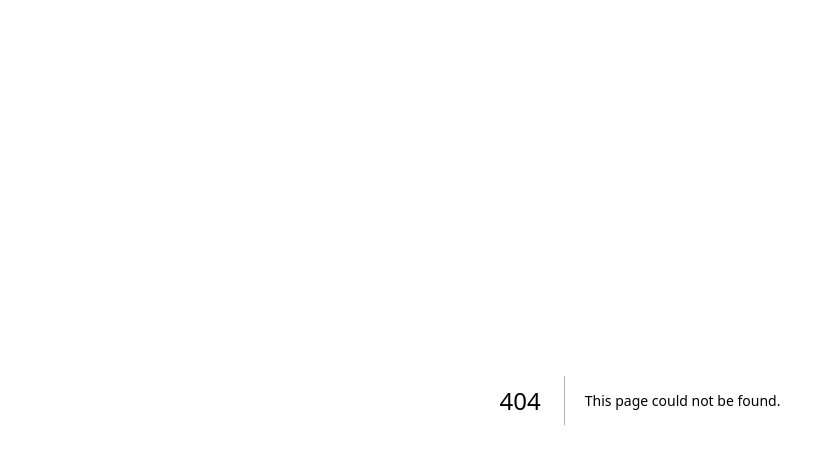
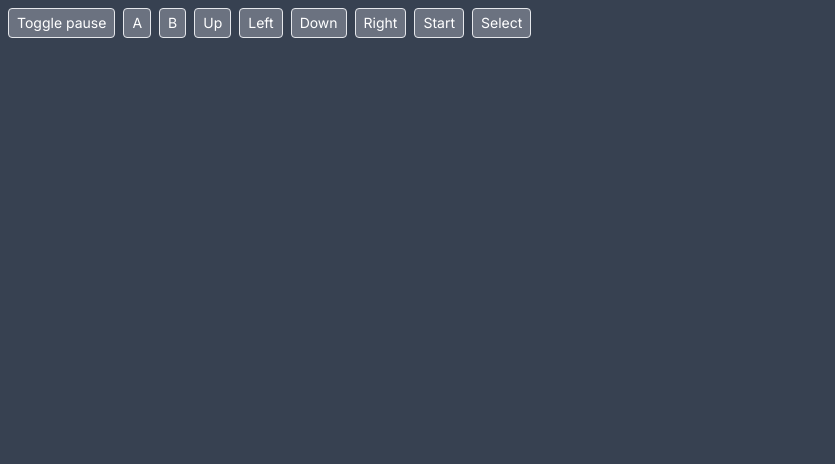
Before and after one commit to satsgg/streambrah, a Next.js app: page /pokemon/dock in a window 1280 px wide. Before the commit this address had no page. Shown: the top 464 px of the page, without its empty margins (0-835 px from the left). Built offline with nearby package versions, Linux system fonts and the light colour scheme.

Commit message:
initial pokemon dock

```diff
--- /dev/null
+++ b/src/app/pokemon/dock/page.tsx
@@ -0,0 +1,80 @@
+"use client";
+import { useRef } from "react";
+
+const partialInput = {
+  pubkey: "e9038e10916d910869db66f3c9a1f41535967308b47ce3136c98f1a6a22a6150",
+  amount: 0,
+};
+
+export default function PokemonDock() {
+  const bc = useRef(new BroadcastChannel("pokemon-dock"));
+  const sendInput = (input: string) => {
+    const fullInput = {
+      ...partialInput,
+      id: (Math.random() + 1).toString(36).substring(2),
+      input: input,
+    };
+    bc.current.postMessage(fullInput);
+  };
+
+  return (
+    <div className="w-full h-screen bg-gray-700 text-white text-sm whitespace-nowrap p-2">
+      <div className="flex flex-wrap gap-x-2 gap-y-2">
+        <button
+          className="bg-gray-500 border rounded px-2 py-1"
+          onClick={() => sendInput("pause")}
+        >
+          Toggle pause
+        </button>
+        <button
+          className="bg-gray-500 border rounded px-2 py-1"
+          onClick={() => sendInput("a")}
+        >
+          A
+        </button>
+        <button
+          className="bg-gray-500 border rounded px-2 py-1"
+          onClick={() => sendInput("b")}
+        >
+          B
+        </button>
+        <button
+          className="bg-gray-500 border rounded px-2 py-1"
+          onClick={() => sendInput("up")}
+        >
+          Up
+        </button>
+        <button
+          className="bg-gray-500 border rounded px-2 py-1"
+          onClick={() => sendInput("left")}
+        >
+          Left
+        </button>
+        <button
+          className="bg-gray-500 border rounded px-2 py-1"
+          onClick={() => sendInput("down")}
+        >
+          Down
+        </button>
+        <button
+          className="bg-gray-500 border rounded px-2 py-1"
+          onClick={() => sendInput("right")}
+        >
+          Right
+        </button>
+        <button
+          className="bg-gray-500 border rounded px-2 py-1"
+          onClick={() => sendInput("start")}
+        >
+          Start
+        </button>
+        <button
+          className="bg-gray-500 border rounded px-2 py-1"
+          onClick={() => sendInput("select")}
+        >
+          Select
+        </button>
+      </div>
+    </div>
+  );
+}
--- a/src/app/pokemon/page.tsx
+++ b/src/app/pokemon/page.tsx
@@ -43,12 +43,22 @@ export default function Pokemon() {
 
   const { inputs, setInputs } = useInputQueue(pubkey, relays);
 
-  const bc = useRef(new BroadcastChannel("pokemon-inputs"));
+  const bcQueue = useRef(new BroadcastChannel("pokemon-inputs"));
+  const bcDock = useRef(new BroadcastChannel("pokemon-dock"));
 
   useEffect(() => {
     console.debug("sending inputs over channel");
-    bc.current.postMessage(inputs);
+    bcQueue.current.postMessage(inputs);
   }, [inputs]);
+
+  useEffect(() => {
+    bcDock.current.onmessage = (event) => {
+      console.debug("adding input", event.data);
+      setInputs((prev) => {
+        return [...prev, event.data];
+      });
+    };
+  }, []);
 
   useEffect(() => {
     loadWasmBoy();
--- a/src/app/pokemon/queue/input.tsx
+++ b/src/app/pokemon/queue/input.tsx
@@ -10,6 +10,7 @@ export const InputDisplay = ({
   relays: string[];
 }) => {
   const { profile, isLoading } = useProfile(input.pubkey, relays);
+  console.debug("input", input);
 
   return (
     <div className="flex justify-between text-white px-4 py-1 text-xl font-semibold">
--- a/src/app/pokemon/queue/page.tsx
+++ b/src/app/pokemon/queue/page.tsx
@@ -6,7 +6,7 @@ import { InputAndAuthor } from "../util";
 import { useSearchParams } from "next/navigation";
 
 export default function Queue() {
-  const [events, setEvents] = useState<InputAndAuthor[]>([]);
+  const [inputs, setInputs] = useState<InputAndAuthor[]>([]);
   const searchParams = useSearchParams();
   const relays = searchParams.getAll("relay");
 
@@ -14,14 +14,15 @@ export default function Queue() {
 
   useEffect(() => {
     bc.current.onmessage = (event) => {
-      setEvents(event.data);
+      console.debug("event data received", event.data);
+      setInputs(event.data);
     };
   }, []);
 
   return (
-    <div className="flex justify-center h-screen w-full nowrap text-white">
+    <div className="h-screen w-full text-white bg-gray-400">
       <Virtuoso
-        data={events}
+        data={inputs}
         className="no-scrollbar"
         itemContent={(index, input) => {
           return <InputDisplay input={input} relays={relays} />;
```
